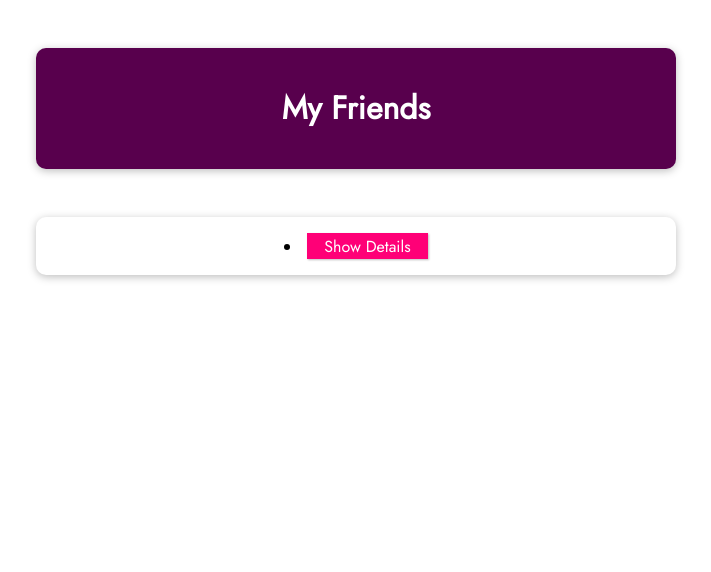
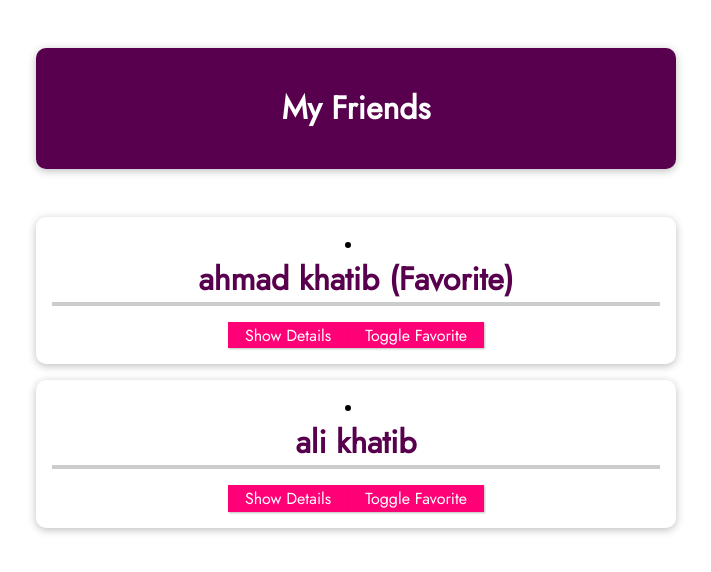
Before and after one commit to ahmad-khatib0/vue, a Vue app in the folder 8_vue-first-app/: page / in a window 1280 px wide. Shown: the top 572 px of the page, without its empty margins (284-995 px from the left). Built offline with nearby package versions, Linux system fonts and the light colour scheme.

Commit message:
how to name the props and pass them down , and the props in are imutable

```diff
--- a/8_vue-first-app/src/App.vue
+++ b/8_vue-first-app/src/App.vue
@@ -1,6 +1,17 @@
 <template>
   <header><h1>My Friends</h1></header>
-  <friends-contact></friends-contact>
+  <friends-contact
+    name="ahmad khatib"
+    email-address="ahmad@localhost.com"
+    phone-number="444-33333-54"
+    is-favorite="1"
+  ></friends-contact>
+  <friends-contact
+    name="ali khatib"
+    email-address="ali@localhost.com"
+    phone-number="444-33333-54"
+    is-favorite="0"
+  ></friends-contact>
 </template>
 
 <script>
--- a/8_vue-first-app/src/components/FriendsContact.vue
+++ b/8_vue-first-app/src/components/FriendsContact.vue
@@ -1,18 +1,22 @@
 <template>
   <li>
+    <h2>{{ name }} {{ isFavoriteFriend === "1" ? "(Favorite)" : "" }}</h2>
     <button @click="toggleDetails">
       {{ detailsAreVisible ? "Hide" : "Show" }} Details
     </button>
+    <button @click="toggleFavorite">
+      Toggle Favorite
+    </button>
     <ul v-if="detailsAreVisible">
-      <h2>{{ friend.name }}</h2>
-      <li><strong>Phone: </strong> {{ friend.phone }}</li>
-      <li><strong>Email: </strong> {{ friend.email }}</li>
+      <li><strong>Phone: </strong> {{ phoneNumber }}</li>
+      <li><strong>Email: </strong> {{ emailAddress }}</li>
     </ul>
   </li>
 </template>
 
 <script>
 export default {
+  props: ["name", "phoneNumber", "emailAddress", "isFavorite"],
   data() {
     return {
       detailsAreVisible: false,
@@ -22,12 +26,22 @@ export default {
         email: "manuel@localhost.com",
         phone: "224-333-2222",
       },
+
+      isFavoriteFriend: this.isFavorite,
     };
   },
   methods: {
     toggleDetails() {
       this.detailsAreVisible = !this.detailsAreVisible;
     },
+    toggleFavorite() {
+      // if (this.isFavorite === "1") this.isFavorite = "0";
+      // else this.isFavorite = "1"; //this tow lines of code incorrect ,
+      // because props in vue are immutable, so the solution was to assign it to isFavoriteFriend
+
+      if (this.isFavoriteFriend === "1") this.isFavoriteFriend = "0";
+      else this.isFavoriteFriend = "1";
+    },
   },
 };
 </script>
```
